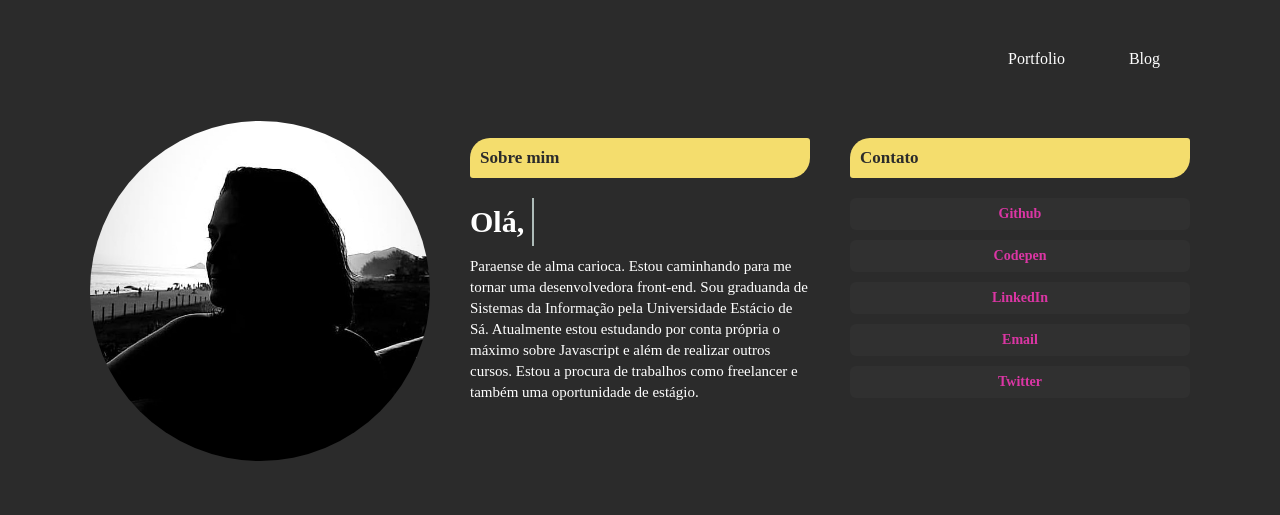
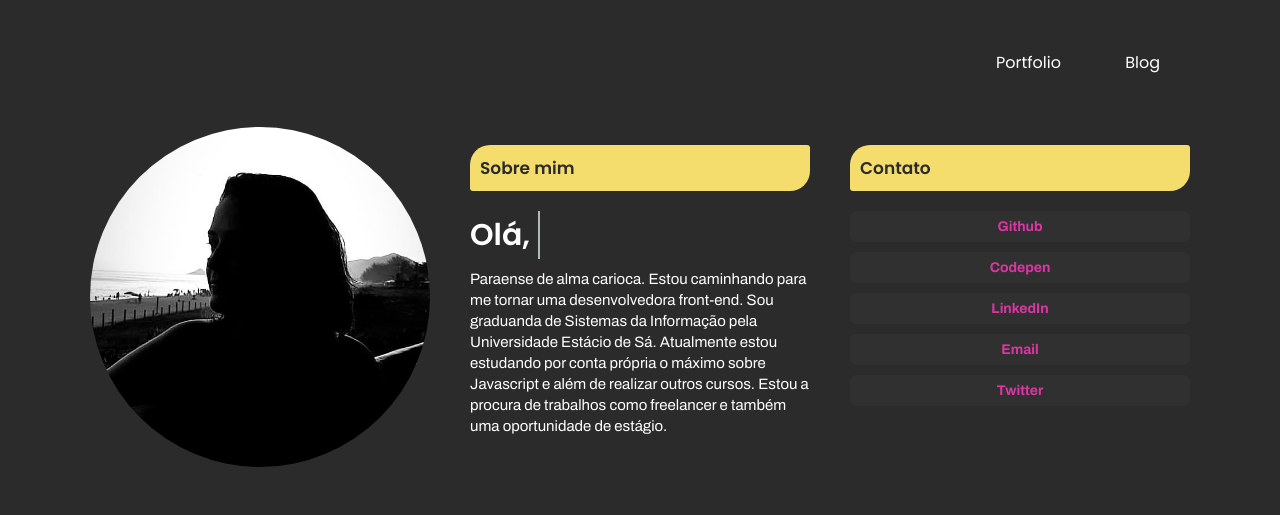
Before and after one commit to mariliacamara/site, a plain HTML site: page index.html in a window 1280 px wide. Shown: the top 515 px of the page. Drawn offline with nearby package versions, Linux system fonts and the light colour scheme.

Commit message:
Fix: Importing fonts to css

```diff
--- a/css/main.css
+++ b/css/main.css
@@ -1,3 +1,5 @@
+@import url('https://fonts.googleapis.com/css2?family=Archivo:wght@400;700&family=Poppins:wght@400;600&display=swap');
+
 :root {
     --main-color-yellow: #F4DD6D;
     --main-background: #2B2B2B;
```
